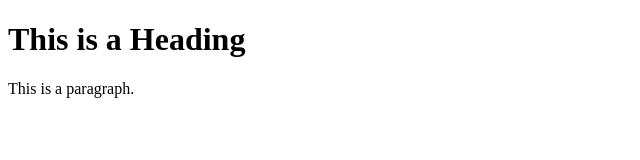
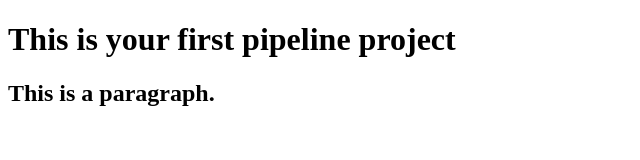
Before and after one commit to Guru21012025/devops-3, a plain HTML site: page index.html in a window 1280 px wide. Shown: the whole page, without its empty margins (0-640 px from the left). Drawn offline with Linux system fonts and the light colour scheme.

Commit message:
Update index.html

```diff
--- a/index.html
+++ b/index.html
@@ -5,8 +5,8 @@
 </head>
 <body>
 
-<h1>This is a Heading</h1>
-<p>This is a paragraph.</p>
+<h1>This is your first pipeline project </h1>
+<h2>This is a paragraph.</h2>
 
 </body>
 </html>
```
